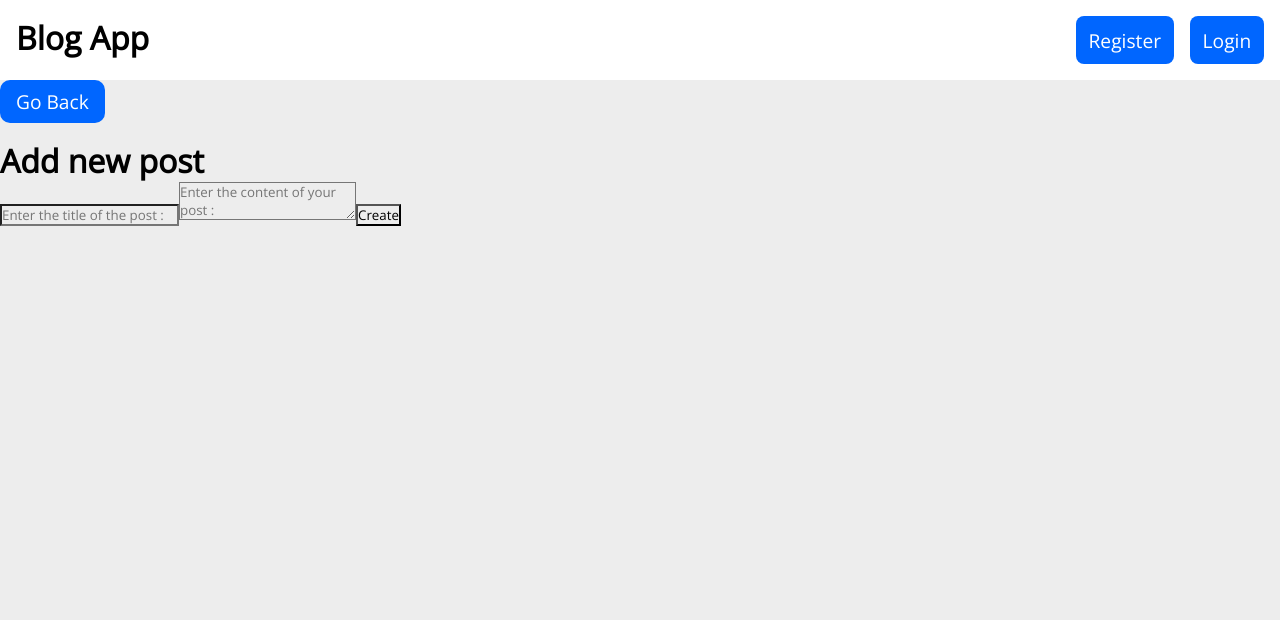
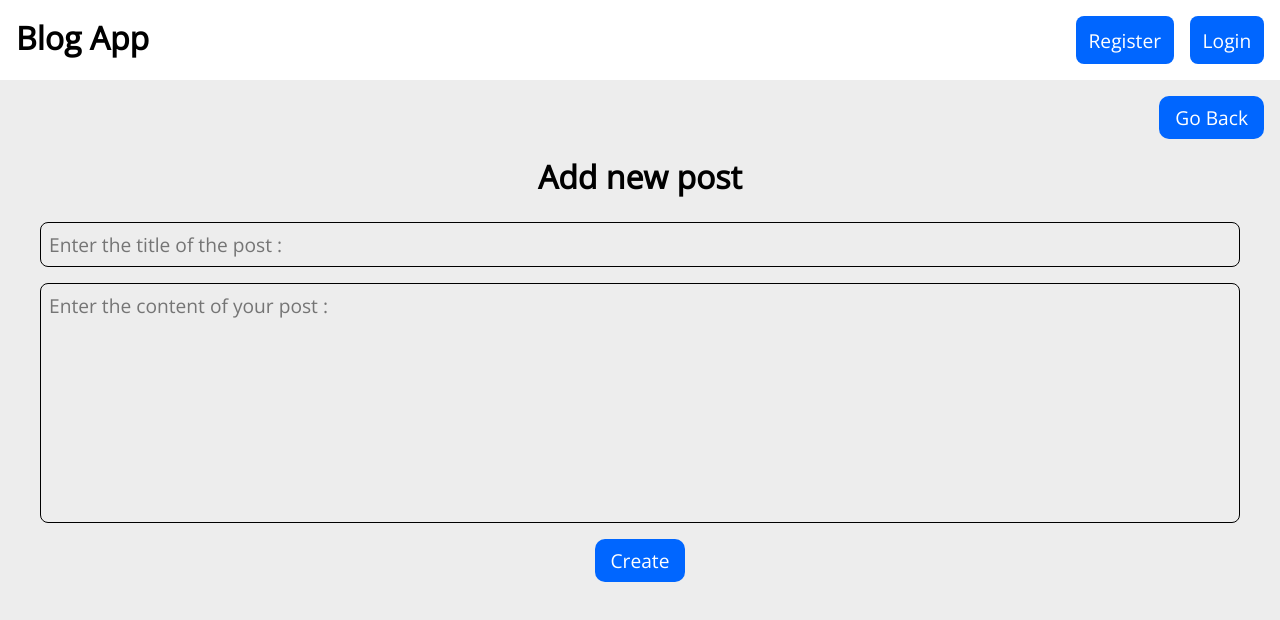
Before and after one commit to VRYeshwanth/Blog-Post-App, a React (Vite) app in the folder frontend/: page /posts/create in a window 1280 px wide. Shown: the top 620 px of the page. Built offline with nearby package versions, Linux system fonts and the light colour scheme.

Commit message:
Style CreatePost.jsx file

```diff
--- a/frontend/src/styles.css
+++ b/frontend/src/styles.css
@@ -396,4 +396,64 @@
     border: none;
     border-radius: 10px;
     cursor: pointer;
+    transition: all 0.3s ease;
 }
+
+.back-btn:hover {
+    background-color: #2a4fe3;
+}
+
+/* CreatePost Page */
+.create-post-page {
+    align-items: flex-end;
+    width: 100%;
+    min-height: calc(100vh - 80px);
+    padding: 1rem;
+    display: flex;
+    flex-direction: column;
+}
+
+.create-view {
+    width: 100%;
+}
+
+.create-form-heading {
+    text-align: center;
+}
+
+.create-form {
+    padding: 1rem 1rem 0;
+    display: flex;
+    width: 100%;
+    flex-direction: column;
+}
+
+.create-form > input,
+.create-form > textarea {
+    border: 1px solid black;
+    border-radius: 8px;
+    padding: 0.5rem;
+    margin: 0.5rem;
+    font-size: 1.2rem;
+}
+
+.create-form > textarea {
+    resize: none;
+    height: 15rem;
+}
+
+.create-form > button {
+    border: none;
+    background-color: #0066ff;
+    color: white;
+    border-radius: 10px;
+    cursor: pointer;
+    font-size: 1.2rem;
+    padding: 0.5rem 1rem;
+    margin: 0.5rem auto;
+    transition: all 0.3s ease;
+}
+
+.create-form > button:hover {
+    background-color: #2a4fe3;
+}
```
